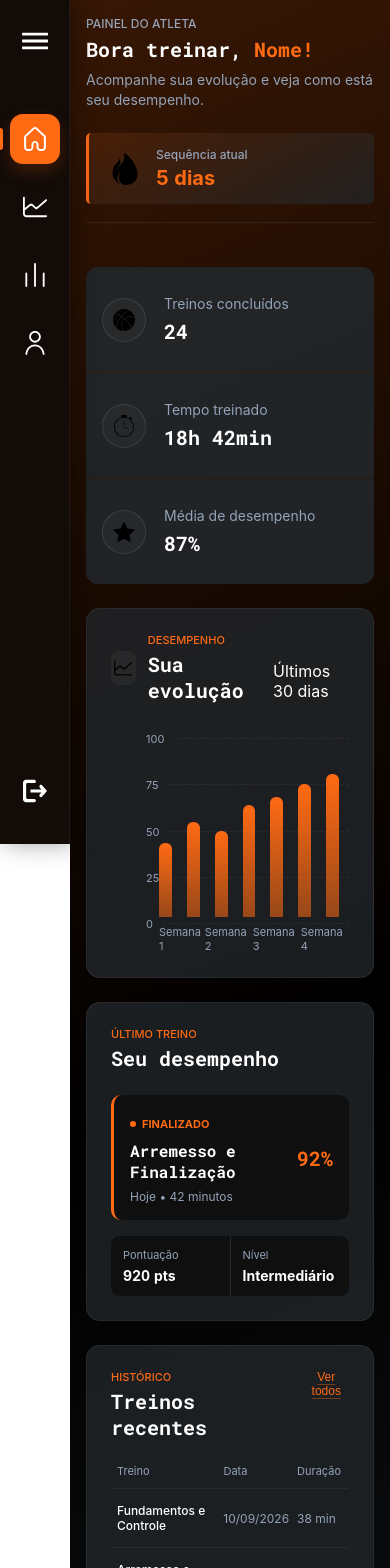
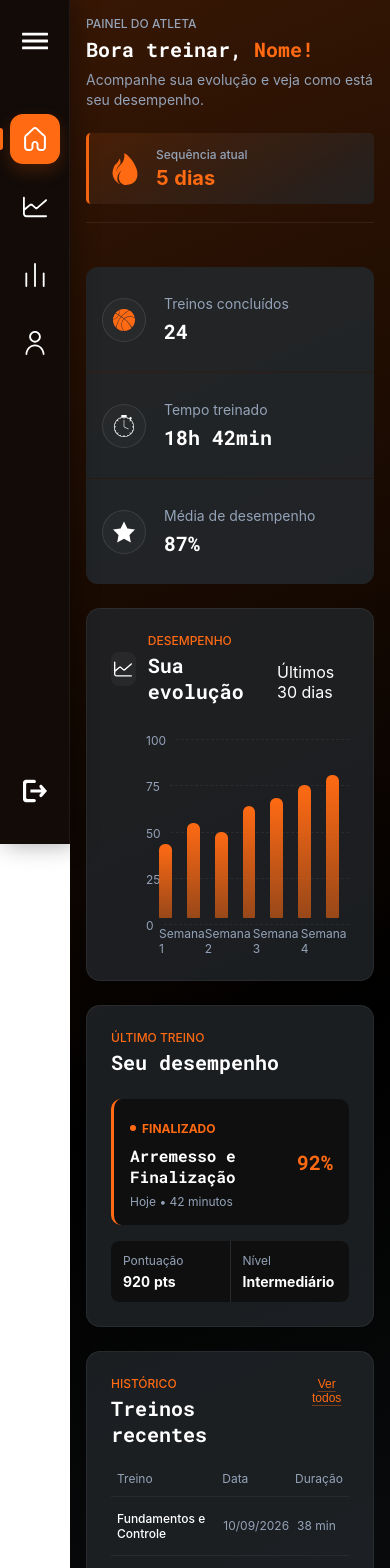
Before and after one commit to Theo-Souza-Parreira/apexhoops, a React (Vite) app in the folder web/: page /home2 in a window 390 px wide. Shown: the top 1568 px of the page. Built offline with nearby package versions, Linux system fonts and the light colour scheme; no server answers; a web font is replaced by a local one.

Commit message:
Alterações na home e pequenos ajustes gerais

```diff
--- a/web/index.html
+++ b/web/index.html
@@ -2,7 +2,7 @@
 <html lang="en">
   <head>
     <meta charset="UTF-8" />
-    <link rel="icon" type="image/svg+xml" href="/favicon.svg" />
+    <link rel="icon" type="image/svg+xml" href="/Logo.svg" />
 
     <link rel="preconnect" href="https://fonts.googleapis.com">
     <link rel="preconnect" href="https://fonts.gstatic.com" crossorigin>
@@ -10,7 +10,7 @@
     <link href="https://fonts.googleapis.com/css2?family=Roboto+Mono:ital,wght@0,100..700;1,100..700&display=swap" rel="stylesheet">
 
     <meta name="viewport" content="width=device-width, initial-scale=1.0" />
-    <title>web</title>
+    <title>Apex Hoops</title>
   </head>
   <body>
     <div id="root"></div>
--- a/web/src/pages/authenticated/Home2.module.css
+++ b/web/src/pages/authenticated/Home2.module.css
@@ -1,14 +1,11 @@
 .conteiner {
     width: 100%;
     min-height: 100vh;
-
     padding: var(--spacing-g);
-
     box-sizing: border-box;
 
     background: var(--background-app);
     color: var(--text-primary);
-
     font-family: var(--font-primary);
 }
 
@@ -23,22 +20,16 @@
     justify-content: space-between;
 
     gap: var(--spacing-lg);
-
     margin-bottom: var(--spacing-g);
     padding-bottom: 18px;
 
     border-bottom: 1px solid rgba(255, 255, 255, 0.07);
 }
 
-.introducao {
-    min-width: 0;
-}
-
 .subtitulo {
     margin: 0 0 7px;
 
     color: var(--text-secondary);
-
     font-size: var(--text-pp);
     font-weight: var(--weight-medium);
 }
@@ -54,7 +45,6 @@
 
 .cabecalho h1 span {
     position: relative;
-
     color: var(--color-primary);
 }
 
@@ -62,13 +52,11 @@
     content: "";
 
     position: absolute;
-
     left: 0;
     right: 0;
     bottom: 2px;
 
     height: 0.25em;
-
     background: rgba(255, 106, 19, 0.18);
 
     z-index: -1;
@@ -76,34 +64,27 @@
 
 .mensagem {
     max-width: 46ch;
-
     margin: 10px 0 0;
 
     color: var(--text-secondary);
-
     font-size: var(--text-p);
     line-height: 1.4;
 }
 
 
 /* =========================================================
-   DESTAQUE / SEQUÊNCIA
+   DESTAQUE
 ========================================================= */
 
 .destaque {
     min-width: 190px;
-
     padding: 14px 20px;
 
     display: flex;
     align-items: center;
-
     gap: 15px;
 
-    box-sizing: border-box;
-
-    background:
-        linear-gradient(
+    background: linear-gradient(
         150deg,
         rgba(255, 106, 19, 0.12),
         rgba(33, 37, 41, 0.78)
@@ -113,21 +94,29 @@
     border-radius: 5px;
 }
 
-.iconeFogo {
+.iconeLaranja {
+    color: var(--color-primary) !important;
+    fill: var(--color-primary) !important;
+    stroke: var(--color-primary) !important;
+}
+
+.iconeBranco {
+    color: var(--white) !important;
+    fill: var(--white) !important;
+    stroke: var(--white) !important;
+}
+
+.destaque .iconeLaranja {
     width: 32px;
     height: 32px;
-
     flex-shrink: 0;
-
-    color: var(--color-primary);
 }
 
 .destaqueTexto strong {
     display: block;
 
     color: var(--text-secondary);
-
-    font-size: 12px;
+    font-size: var(--text-pp);
     font-weight: var(--weight-medium);
 }
 
@@ -135,7 +124,6 @@
     margin: 4px 0 0;
 
     color: var(--color-primary);
-
     font-size: var(--text-g);
     font-weight: var(--weight-bold);
 
@@ -149,37 +137,27 @@
 
 .resumo {
     display: grid;
-
     grid-template-columns: repeat(3, 1fr);
-
     gap: 1px;
 
     margin-bottom: var(--spacing-lg);
-
     overflow: hidden;
 
     background: rgba(255, 255, 255, 0.06);
-
     border-radius: var(--radius-md);
 }
 
 .card {
     min-height: 105px;
-
     padding: var(--spacing-lg);
 
     display: flex;
     align-items: center;
-
     gap: 18px;
-
-    box-sizing: border-box;
 
     background: rgba(33, 37, 41, 0.9);
 
-    transition:
-        background 0.2s ease,
-        transform 0.2s ease;
+    transition: background 0.2s ease, transform 0.2s ease;
 }
 
 .card:hover {
@@ -189,18 +167,14 @@
 .iconeContainer {
     width: 44px;
     height: 44px;
-
     flex-shrink: 0;
 
     display: flex;
     align-items: center;
     justify-content: center;
 
-    box-sizing: border-box;
-
     border: 1px solid rgba(255, 255, 255, 0.10);
     border-radius: 50%;
-
     background: rgba(255, 255, 255, 0.025);
 }
 
@@ -209,27 +183,16 @@
     height: 22px;
 }
 
-.iconeBola {
-    color: var(--color-primary);
-}
-
-.iconeBranco {
-    color: #ffffff;
-}
-
 .cardTexto p {
     margin: 0 0 6px;
 
     color: var(--text-secondary);
-
     font-size: var(--text-p);
 }
 
 .cardTexto strong {
     font-family: var(--font-title);
-
     font-size: var(--text-g);
-
     font-variant-numeric: tabular-nums;
 }
 
@@ -254,7 +217,7 @@
 
 
 /* =========================================================
-   CARDS PRINCIPAIS
+   CARDS
 ========================================================= */
 
 .evolucao,
@@ -264,41 +227,34 @@
     box-sizing: border-box;
 
     background: rgba(33, 37, 41, 0.82);
-
     border: 1px solid rgba(255, 255, 255, 0.06);
-
     border-radius: 14px;
 }
 
 .evolucao {
     grid-area: evolucao;
-
     padding: var(--spacing-lg);
 }
 
 .ultimoTreino {
     grid-area: ultimo;
-
     padding: var(--spacing-lg);
 }
 
 .recentes {
     grid-area: recentes;
-
     padding: var(--spacing-lg);
 }
 
 .dica {
     grid-area: dica;
-
     padding: var(--spacing-lg);
 
     display: flex;
     flex-direction: column;
     justify-content: center;
 
-    background:
-        linear-gradient(
+    background: linear-gradient(
         145deg,
         rgba(255, 106, 19, 0.09),
         rgba(33, 37, 41, 0.85) 58%
@@ -315,15 +271,13 @@
     align-items: baseline;
     justify-content: space-between;
 
-    gap: 20px;
-
+    gap: var(--spacing-lg);
     margin-bottom: var(--spacing-lg);
 }
 
 .tituloComIcone {
     display: flex;
     align-items: center;
-
     gap: 12px;
 }
 
@@ -336,7 +290,6 @@
     justify-content: center;
 
     border-radius: 8px;
-
     background: rgba(255, 255, 255, 0.045);
 }
 
@@ -349,10 +302,7 @@
     margin: 0 0 4px;
 
     color: var(--color-primary);
-
-    font-family: var(--font-primary);
-
-    font-size: 11px;
+    font-size: var(--text-pp);
     font-weight: var(--weight-medium);
 }
 
@@ -360,7 +310,6 @@
     margin: 0;
 
     font-family: var(--font-title);
-
     font-size: var(--text-g);
 }
 
@@ -373,7 +322,6 @@
     position: relative;
 
     height: 190px;
-
     padding-left: 35px;
     padding-top: 5px;
 
@@ -385,17 +333,14 @@
 
     display: flex;
     align-items: flex-start;
-
     gap: 10px;
 
     color: var(--text-secondary);
-
-    font-size: 11px;
+    font-size: var(--text-pp);
 }
 
 .linha div {
     flex: 1;
-
     margin-top: 6px;
 
     border-top: 1px dashed rgba(255, 255, 255, 0.06);
@@ -419,26 +364,21 @@
 
 .barra {
     width: 26px;
-
     min-height: 4px;
 
     border-radius: 6px 6px 1px 1px;
 
-    background:
-        linear-gradient(
+    background: linear-gradient(
         180deg,
         var(--color-primary),
         rgba(255, 106, 19, 0.55)
     );
 
-    transition:
-        filter 0.2s ease,
-        transform 0.2s ease;
+    transition: filter 0.2s ease, transform 0.2s ease;
 }
 
 .barra:hover {
     filter: brightness(1.12);
-
     transform: translateY(-3px);
 }
 
@@ -449,8 +389,7 @@
     justify-content: space-around;
 
     color: var(--text-secondary);
-
-    font-size: 11px;
+    font-size: var(--text-pp);
 }
 
 
@@ -468,7 +407,6 @@
     gap: 15px;
 
     background: var(--background-secondary);
-
     border-left: 3px solid var(--color-primary);
     border-radius: 10px;
 }
@@ -476,14 +414,12 @@
 .tag {
     display: inline-flex;
     align-items: center;
-
     gap: 6px;
 
     margin-bottom: 9px;
 
     color: var(--color-primary);
-
-    font-size: 11px;
+    font-size: var(--text-pp);
     font-weight: var(--weight-bold);
 }
 
@@ -494,7 +430,6 @@
     height: 6px;
 
     border-radius: 50%;
-
     background: var(--color-primary);
 }
 
@@ -502,7 +437,6 @@
     margin: 0;
 
     font-family: var(--font-title);
-
     font-size: var(--text-m);
 }
 
@@ -510,7 +444,6 @@
     margin: 7px 0 0;
 
     color: var(--text-secondary);
-
     font-size: var(--text-pp);
 }
 
@@ -518,7 +451,6 @@
     color: var(--color-primary);
 
     font-family: var(--font-title);
-
     font-size: var(--text-gg);
 
     font-variant-numeric: tabular-nums;
@@ -528,15 +460,12 @@
     margin-top: var(--spacing-md);
 
     display: grid;
-
     grid-template-columns: 1fr 1fr;
-
     gap: 1px;
 
     overflow: hidden;
 
     background: rgba(255, 255, 255, 0.06);
-
     border-radius: 8px;
 }
 
@@ -545,7 +474,6 @@
 
     display: flex;
     flex-direction: column;
-
     gap: 5px;
 
     background: var(--background-secondary);
@@ -553,13 +481,11 @@
 
 .dadosTreino span {
     color: var(--text-secondary);
-
-    font-size: 11px;
+    font-size: var(--text-pp);
 }
 
 .dadosTreino strong {
     font-size: var(--text-p);
-
     font-variant-numeric: tabular-nums;
 }
 
@@ -572,27 +498,20 @@
     padding: 0;
 
     border: none;
-
     background: transparent;
 
     color: var(--color-primary);
-
-    font-size: 12px;
+    font-size: var(--text-pp);
 
     text-decoration: underline;
     text-decoration-color: rgba(255, 106, 19, 0.4);
     text-underline-offset: 3px;
 
     cursor: pointer;
-
-    transition:
-        color 0.2s ease,
-        text-decoration-color 0.2s ease;
 }
 
 .tituloSecao button:hover {
-    color: #ffffff;
-
+    color: var(--white);
     text-decoration-color: var(--color-primary);
 }
 
@@ -607,7 +526,6 @@
         0.6fr;
 
     align-items: center;
-
     gap: 15px;
 }
 
@@ -615,8 +533,7 @@
     padding: 0 12px 10px;
 
     color: var(--text-secondary);
-
-    font-size: 11px;
+    font-size: var(--text-pp);
 }
 
 .tabelaLinha {
@@ -625,19 +542,16 @@
     border-top: 1px solid rgba(255, 255, 255, 0.05);
 
     color: var(--text-secondary);
-
-    font-size: 12px;
+    font-size: var(--text-pp);
 }
 
 .tabelaLinha strong {
     color: var(--text-primary);
-
     font-weight: var(--weight-medium);
 }
 
 .tabelaLinha b {
     color: var(--color-primary);
-
     font-variant-numeric: tabular-nums;
 }
 
@@ -657,9 +571,7 @@
     justify-content: center;
 
     border: 1px solid rgba(255, 255, 255, 0.08);
-
     border-radius: 10px;
-
     background: rgba(255, 255, 255, 0.035);
 }
 
@@ -672,22 +584,16 @@
     margin: 0 0 8px;
 
     color: var(--color-primary);
-
-    font-family: var(--font-primary);
-
-    font-size: 12px;
+    font-size: var(--text-pp);
     font-weight: var(--weight-medium);
 }
 
 .dica h3 {
     max-width: 300px;
-
     margin: 0;
 
     font-family: var(--font-title);
-
     font-size: var(--text-g);
-
     line-height: 1.4;
 }
 
@@ -695,9 +601,7 @@
     margin-top: 10px;
 
     color: var(--text-secondary);
-
     font-size: var(--text-p);
-
     line-height: 1.4;
 }
 
@@ -707,7 +611,6 @@
 ========================================================= */
 
 @media (max-width: 1000px) {
-
     .conteudo {
         grid-template-columns: 1fr;
 
@@ -721,19 +624,15 @@
     .resumo {
         grid-template-columns: 1fr;
     }
-
 }
 
-
 @media (max-width: 700px) {
-
     .conteiner {
         padding: var(--spacing-lg);
     }
 
     .cabecalho {
         flex-direction: column;
-
         align-items: flex-start;
     }
 
@@ -757,20 +656,14 @@
     .tabelaLinha b {
         display: none;
     }
-
 }
 
-
 @media (max-width: 500px) {
-
     .conteiner {
         padding: var(--spacing-md);
     }
 
-    .card {
-        padding: var(--spacing-md);
-    }
-
+    .card,
     .treinoPrincipal {
         padding: var(--spacing-md);
     }
@@ -782,9 +675,7 @@
     .tabelaCabecalho,
     .tabelaLinha {
         gap: 8px;
-
         padding-left: 6px;
         padding-right: 6px;
     }
-
 }
--- a/web/src/pages/authenticated/Home2.tsx
+++ b/web/src/pages/authenticated/Home2.tsx
@@ -31,7 +31,7 @@ export function Home2() {
 
                 <div className={estilos.destaque}>
 
-                    <Fogo className={estilos.iconeFogo} />
+                    <Fogo className={estilos.iconeLaranja} />
 
                     <div className={estilos.destaqueTexto}>
                         <strong>
@@ -52,7 +52,7 @@ export function Home2() {
                 <div className={estilos.card}>
 
                     <div className={estilos.iconeContainer}>
-                        <Bola className={estilos.iconeBola} />
+                        <Bola className={estilos.iconeLaranja} />
                     </div>
 
                     <div className={estilos.cardTexto}>
```
Also changed, not shown: web/public/Logo.svg (added), web/src/components/MenuLateral.module.css (line endings or trailing spaces). Lines whose indentation alone changed are shown as unchanged.
